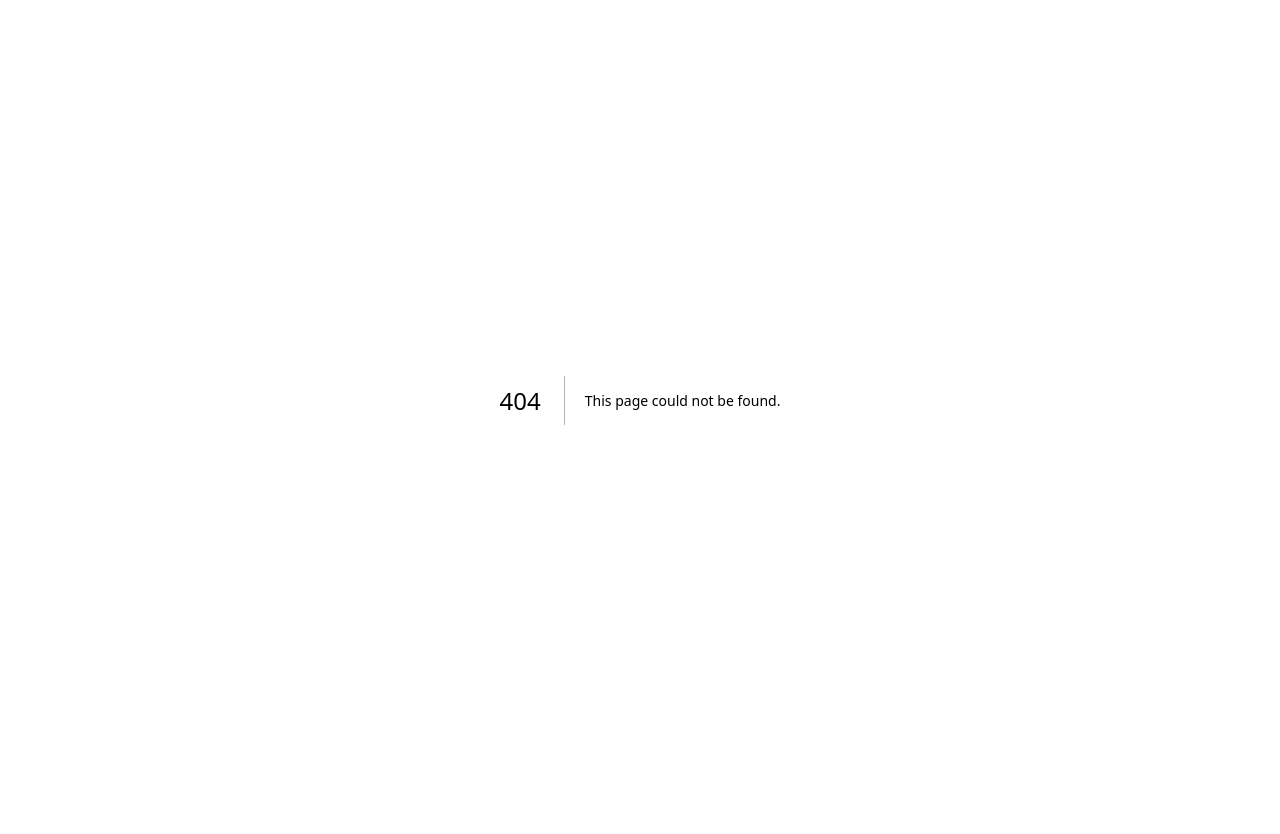
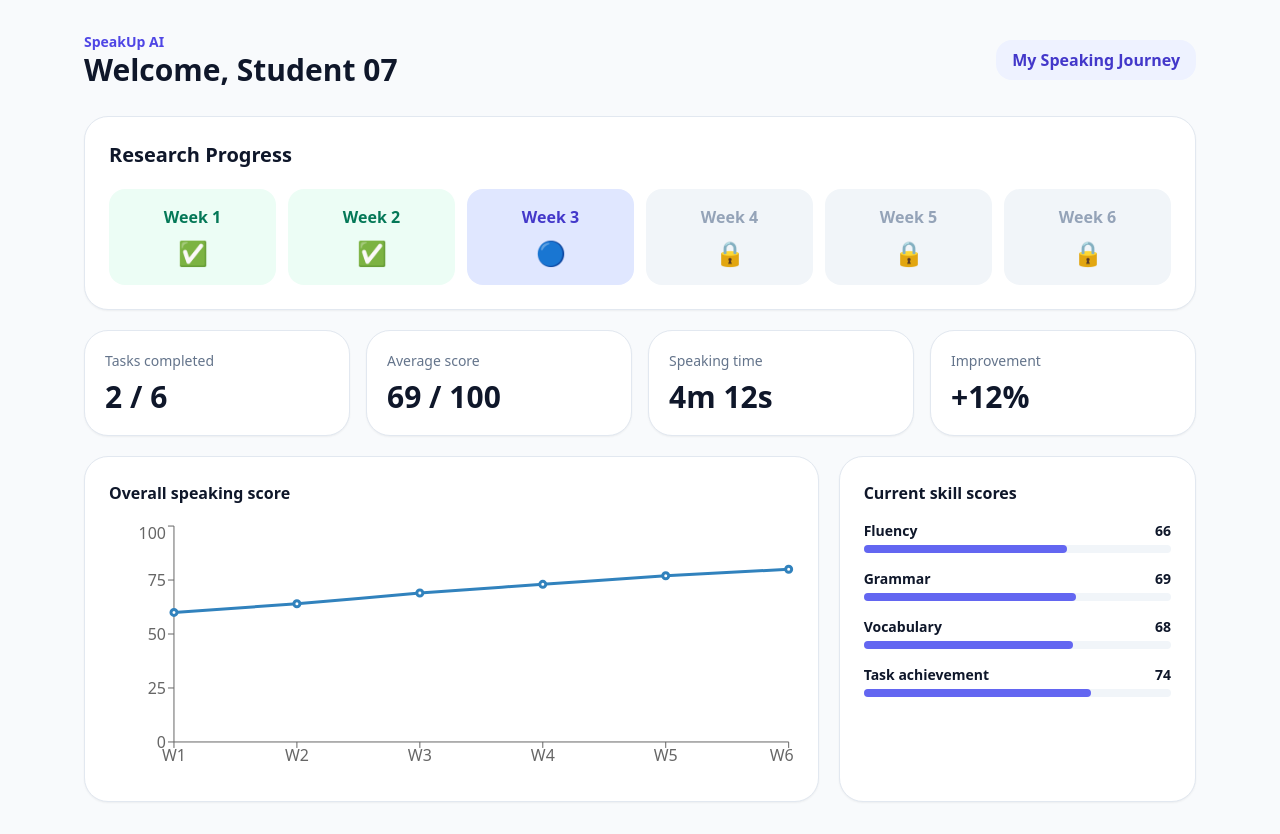
Before and after one commit to KNagaKZ/English, a Next.js app: page /dashboard in a window 1280 px wide. Before the commit this address had no page. Before the commit the page ends 800 px from the top, so only its background shows below. Built offline with nearby package versions, Linux system fonts and the light colour scheme.

Commit message:
feat: add app/dashboard/page.tsx

```diff
--- /dev/null
+++ b/app/dashboard/page.tsx
@@ -0,0 +1,15 @@
+"use client";
+import Link from "next/link";
+import { LineChart, Line, XAxis, YAxis, Tooltip, ResponsiveContainer } from "recharts";
+import { mockProgress } from "@/lib/data";
+
+export default function Dashboard() {
+  const weeks = [1,2,3,4,5,6];
+  return <main className="mx-auto min-h-screen max-w-6xl px-5 py-8">
+    <div className="flex flex-wrap items-center justify-between gap-4"><div><p className="text-sm font-bold text-indigo-600">SpeakUp AI</p><h1 className="text-3xl font-black">Welcome, Student 07</h1></div><Link href="/progress" className="btn-soft">My Speaking Journey</Link></div>
+    <section className="card mt-7 p-6"><h2 className="text-xl font-bold">Research Progress</h2><div className="mt-5 grid grid-cols-2 gap-3 sm:grid-cols-3 lg:grid-cols-6">{weeks.map(w=><Link href={"/task/"+w} key={w} className={"rounded-2xl p-4 text-center font-bold "+(w<3?"bg-emerald-50 text-emerald-700":w===3?"bg-indigo-100 text-indigo-700":"bg-slate-100 text-slate-400")}><div>Week {w}</div><div className="mt-2 text-2xl">{w<3?"✅":w===3?"🔵":"🔒"}</div></Link>)}</div></section>
+    <section className="mt-5 grid gap-4 sm:grid-cols-2 lg:grid-cols-4">{[["Tasks completed","2 / 6"],["Average score","69 / 100"],["Speaking time","4m 12s"],["Improvement","+12%"]].map(([a,b])=><div className="card p-5" key={a}><div className="text-sm text-slate-500">{a}</div><div className="mt-2 text-3xl font-black">{b}</div></div>)}</section>
+    <section className="mt-5 grid gap-5 lg:grid-cols-3"><div className="card p-6 lg:col-span-2"><h2 className="font-bold">Overall speaking score</h2><div className="mt-4 h-64"><ResponsiveContainer width="100%" height="100%"><LineChart data={mockProgress}><XAxis dataKey="week"/><YAxis domain={[0,100]}/><Tooltip/><Line type="monotone" dataKey="overall" strokeWidth={3}/></LineChart></ResponsiveContainer></div></div>
+    <div className="card p-6"><h2 className="font-bold">Current skill scores</h2><div className="mt-4 space-y-4">{[["Fluency",66],["Grammar",69],["Vocabulary",68],["Task achievement",74]].map(([n,s])=><div key={String(n)}><div className="flex justify-between text-sm font-semibold"><span>{n}</span><span>{s}</span></div><div className="mt-1 h-2 rounded-full bg-slate-100"><div className="h-2 rounded-full bg-indigo-500" style={{width:s+"%"}}/></div></div>)}</div></div></section>
+  </main>
+}
```
